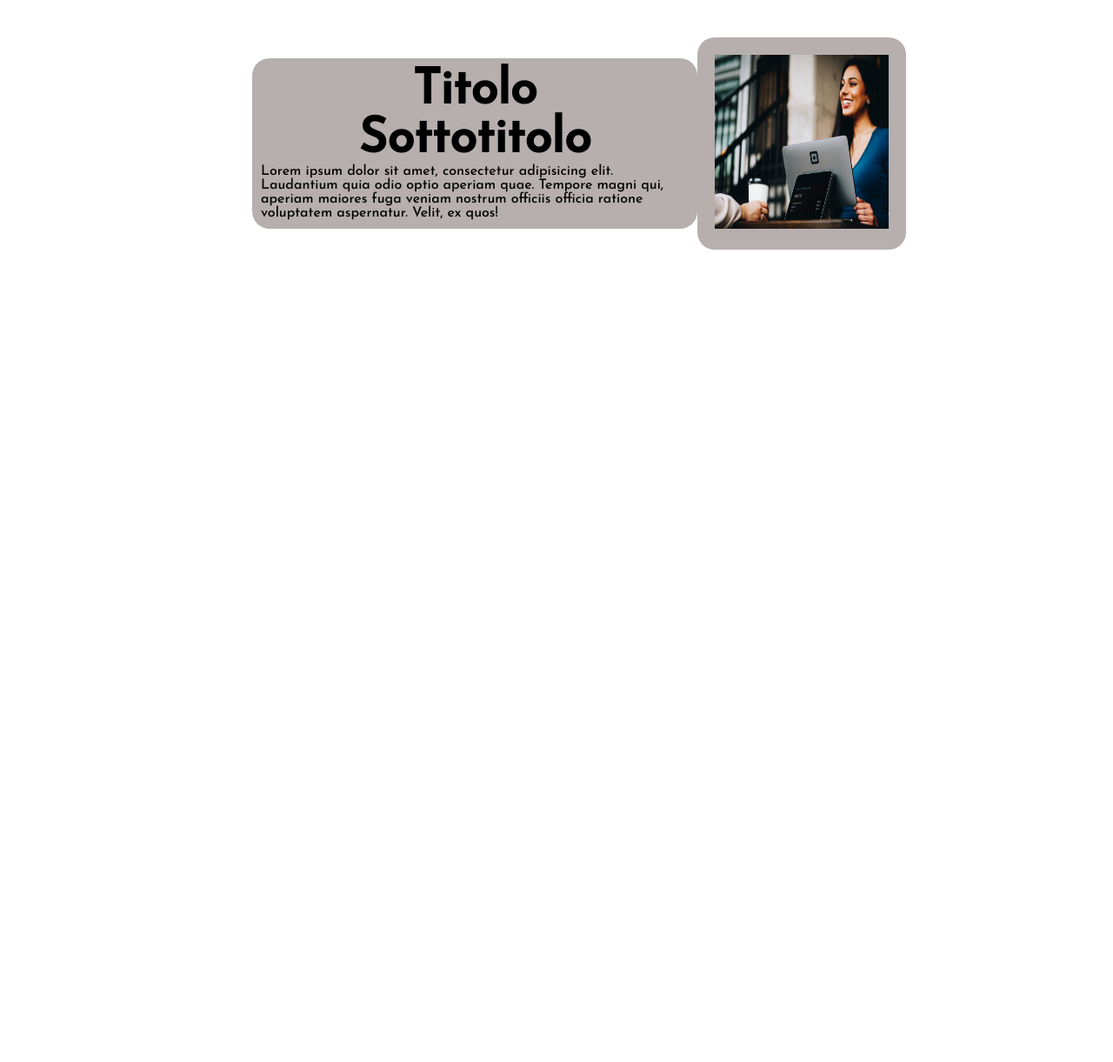
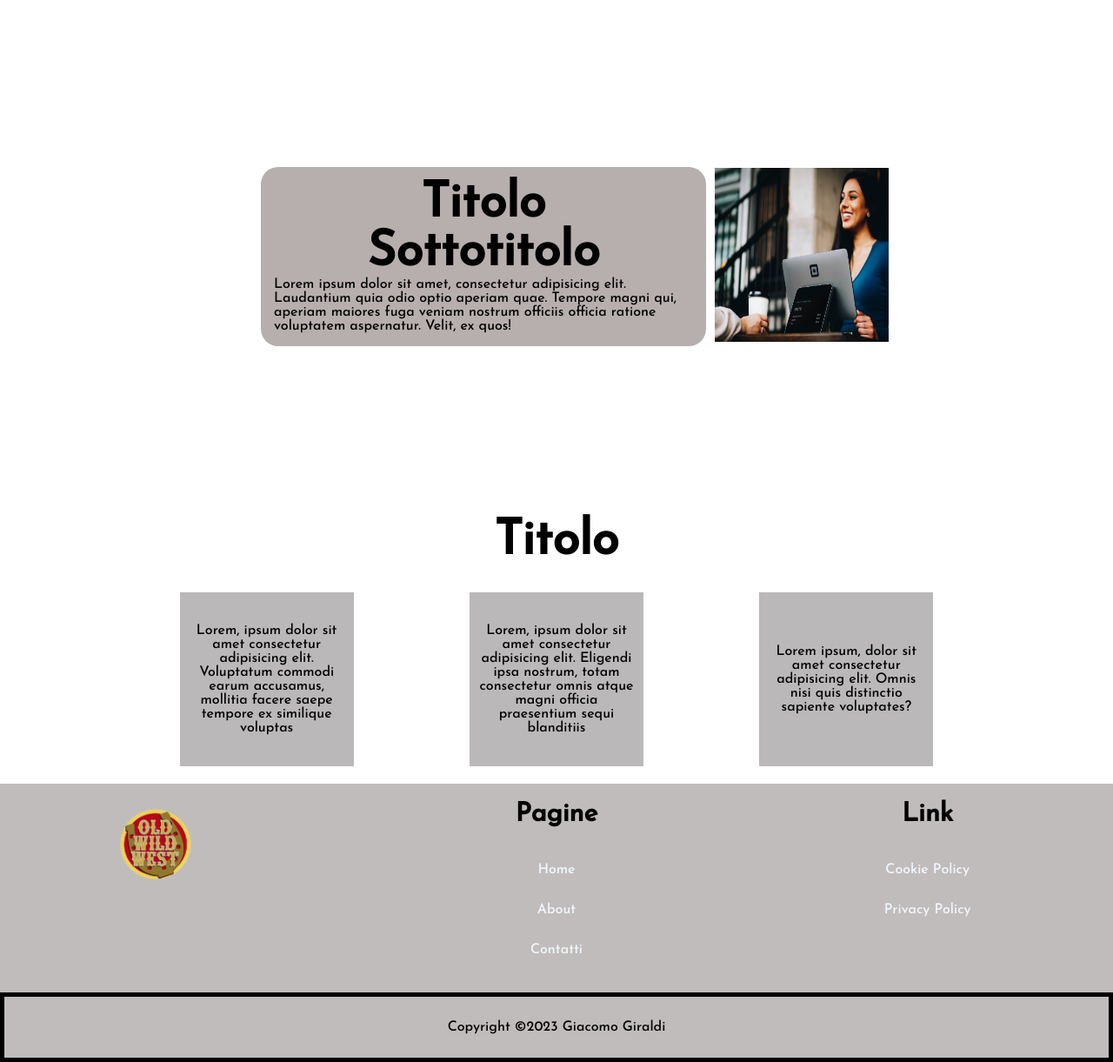
Before and after one commit to MDG4rp/simulazione-landing, a plain HTML site: page index.html in a window 1280 px wide. Shown: the part 1265-2486 px from the top of the page at 87% size. Before the commit the page ends 1552 px from the top, so only its background shows below. Drawn offline with Linux system fonts and the light colour scheme.

Commit message:
MILESTONE 5

```diff
--- a/index.html
+++ b/index.html
@@ -21,21 +21,20 @@
                             height="100px"></a></div>
                 <div class="menu">
                     <ul>
-                        <li><a href="#About">Chi siamo</a></li>
+                        <li><a href="#about">Chi siamo</a></li>
                         <li><a href="contacts.html">Prenota un tavolo</a></li>
                     </ul>
                 </div>
             </div>
         </nav>
     </header>
+
     <!-- Jumbo -->
 
     <main>
         <section>
             <div class="container">
-
                 <h1>Benvenuto</h1>
-
                 <div class="cta-container">
                     <div class="cta1">
                         <h2><a href="contacts.html">Prenota un tavolo</a></h2>
@@ -61,8 +60,14 @@
                     <p>Lorem ipsum dolor sit amet, consectetur adipisicing elit. Laudantium quia odio optio
                         aperiam quae. Tempore magni qui, aperiam maiores fuga veniam nostrum officiis officia ratione
                         voluptatem
-                        aspernatur. Velit, ex quos!</p></div>
+                        aspernatur. Velit, ex quos!</p>
+                </div>
             </div>
+        </div>
+    </section>
+
+    <section>
+        <div class="wrapper2">
             <div class="section">
                 <div class="text">
                     <h1>Titolo</h1>
@@ -70,13 +75,50 @@
                     <p>Lorem ipsum dolor sit amet, consectetur adipisicing elit. Laudantium quia odio optio
                         aperiam quae. Tempore magni qui, aperiam maiores fuga veniam nostrum officiis officia ratione
                         voluptatem
-                        aspernatur. Velit, ex quos!</p></div>
+                        aspernatur. Velit, ex quos!</p>
+                </div>
                 <div class="image"><img src="assets/image2.jpg" alt="Immagine 2" height="200px" width="200px"></div>
             </div>
         </div>
 
     </section>
 
+    <!-- SCOPRI DI PIù (SECTION 3)-->
+
+    <section id="about" class="section3">
+        <h1>Titolo</h1>
+        <div class="wrapper3">
+            <div class="box">
+                <div class="box1">Lorem, ipsum dolor sit amet consectetur adipisicing elit. Voluptatum commodi earum
+                    accusamus, mollitia facere saepe tempore ex similique voluptas</div>
+                <div class="box1">Lorem, ipsum dolor sit amet consectetur adipisicing elit. Eligendi ipsa nostrum, totam
+                    consectetur omnis atque magni officia praesentium sequi blanditiis </div>
+                <div class="box1">Lorem ipsum, dolor sit amet consectetur adipisicing elit. Omnis nisi quis distinctio
+                    sapiente voluptates? </div>
+            </div>
+        </div>
+    </section>
+
+    <!-- FOOTER -->
+
+    <footer>
+        <div class="firstbox">
+            <div class="part"><a href="index.html"><img src="assets/logo2.png" alt="Logo" height="100px"></a></div>
+            <div class="part">
+                <h2>Pagine</h2>
+                <p><a href="index.html">Home</a></p>
+                <p><a href="about.html">About</a></p>
+                <p><a href="contacts.html">Contatti</a></p>
+            </div>
+            <div class="part">
+                <h2>Link</h2>
+                <p>Cookie Policy</p>
+                <p>Privacy Policy</p>
+            </div>
+        </div>
+        <div class="secondbox">
+            <p>Copyright ©2023 Giacomo Giraldi</p>
+        </div>
+    </footer>
 </body>
-
 </html>
--- a/style.css
+++ b/style.css
@@ -8,11 +8,14 @@ body {
     font-family: 'DM Serif Display', serif;
     font-family: 'Josefin Sans', sans-serif;
 }
-nav{
+
+nav {
+    width: 100vw;
     height: 15vh;
     background-color: rgb(138, 97, 43);
 }
-.wrapper{
+
+.wrapper {
     margin: 0 auto;
     max-width: 800px;
     height: 15vh;
@@ -21,26 +24,27 @@ nav{
     align-items: center;
 }
 
-.menu ul{
+.menu ul {
     display: flex;
     justify-content: center;
     align-items: center;
 }
 
-li{
+li {
     list-style: none;
     margin: 20px;
 }
 
-a{
+a {
     text-decoration: none;
     color: aliceblue;
 }
 
-a:hover{
+a:hover {
     color: rgb(217, 102, 102)
 }
-.middle-text{
+
+.middle-text {
     font-size: 30px;
     color: aliceblue;
     background-color: brown;
@@ -51,47 +55,53 @@ a:hover{
 
 /* jumbo */
 
-main{
-    background-image:url(assets/home.jpg) ;
+main {
+    background-image: url(assets/home.jpg);
     height: 100vh;
     width: 100vw;
     background-position: center;
     background-size: cover;
     background-repeat: no-repeat;
 }
-.container{
+
+.container {
     display: flex;
     flex-direction: column;
     height: 100vh;
     align-items: center;
     justify-content: center;
 }
-h1, h2{
+
+h1,
+h2 {
     font-size: 7vh;
     color: aliceblue;
     display: flex;
     align-items: center;
     justify-content: center;
 }
-.cta-container{
+
+.cta-container {
     display: flex;
     justify-content: center;
     align-items: center;
 }
 
-.cta1, .cta2{
+.cta1,
+.cta2 {
     border-radius: 10px;
     padding: 20px;
     margin: 20px;
     background-color: rgb(45, 39, 39);
 }
 
-.wrapper2{
+.wrapper2 {
     margin: 100px auto;
     height: 40vh;
     max-width: 800px;
 }
-.section{
+
+.section {
     height: 30vh;
     width: fit-content;
     display: flex;
@@ -100,18 +110,87 @@ h1, h2{
     margin: auto 50px 50px 50px;
 }
 
-.text{
+.text {
     width: 40vw;
-    padding: 10px;
+    max-width: fit-content;
+    padding: 15px;
     background-color: rgb(183, 174, 174);
     border-radius: 20px;
+    overflow: hidden;
+    margin: 0 10px;
 }
-.text h1, .text h2{
+
+.text h1,
+.text h2 {
     color: black;
 }
 
-.image{
+.box {
+
+    display: flex;
+    align-items: center;
+    justify-content: space-around;
+}
+
+.section3 h1 {
+    color: black;
+    margin-bottom: 30px;
+}
+
+.box1 {
+    margin-left: 10px;
+    margin-right: 10px;
+    display: flex;
+    align-items: center;
+    justify-content: center;
+    background-color: rgb(186, 184, 184);
+    height: 200px;
+    width: 200px;
+    text-align: center;
+    padding: 10px;
+}
+
+.wrapper3 {
+    margin: 0 auto;
+    max-width: 1000px;
+}
+
+footer {
+    margin-top: 20px;
+    height: 40vh;
+    background-color: rgb(193, 188, 188);
+}
+
+.firstbox {
+    height: 30vh;
+    display: flex;
+    align-items: center;
+    justify-content: space-around;
+}
+
+.part {
     padding: 20px;
-    border-radius: 20px;
-    background-color: rgb(183, 174, 174);
+    height: 30vh;
+    width: 30vh;
 }
+
+.part h2 {
+    width: 100%;
+    font-size: 30px;
+    margin-bottom: 40px;
+    color: black;
+}
+
+.part p {
+    text-align: center;
+    margin: 30px;
+    color: aliceblue;
+}
+
+.secondbox {
+    height: 10vh;
+    display: flex;
+    align-items: center;
+    justify-content: center;
+    border: solid 5px black;
+}
```
Also changed, not shown: about.html (added), assets/logo2.png (added), 2 other files.
